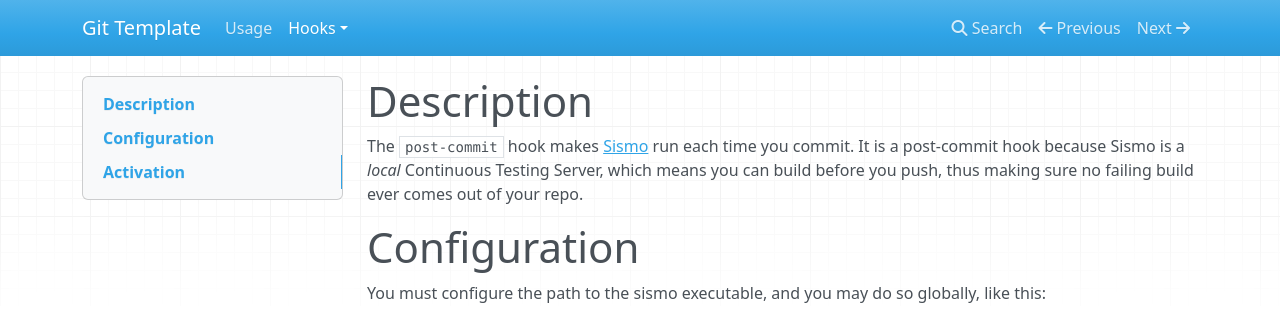
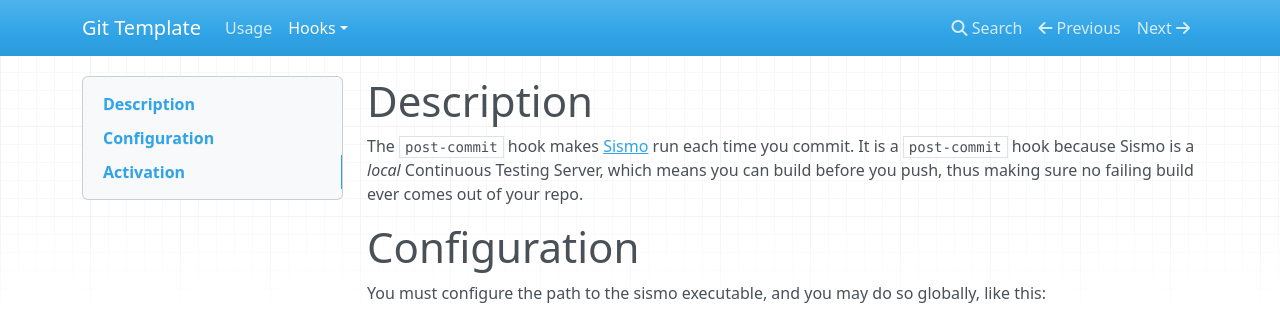
Before and after one commit to greg0ire/git_template, an MkDocs documentation site: the page built from docs/hooks/php/sismo.md, in a window 1280 px wide. Shown: the top 319 px of the page. Built offline with MkDocs 1.6.1, drawn with Linux system fonts in a browser that asks for light colours; nearby versions of some CDN libraries; old or Windows-style settings are respelled for this version of MkDocs.

Commit message:
improve formatting

```diff
--- a/docs/hooks/php/sismo.md
+++ b/docs/hooks/php/sismo.md
@@ -1,6 +1,6 @@
 # Description
 
-The `post-commit` hook makes [Sismo][1] run each time you commit. It is a post-commit
+The `post-commit` hook makes [Sismo][1] run each time you commit. It is a `post-commit`
 hook because Sismo is a *local* Continuous Testing Server, which means you can
 build before you push, thus making sure no failing build ever comes out of your
 repo.
```
Also changed, not shown: docs/hooks/php/ctags.md (+1 -1 lines).
